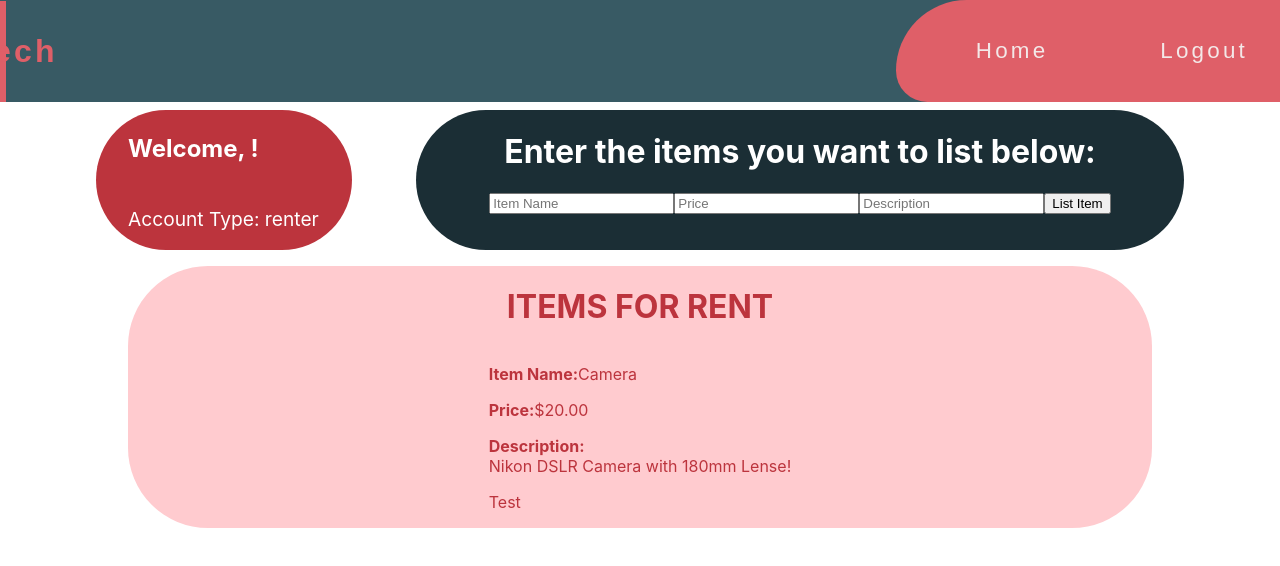
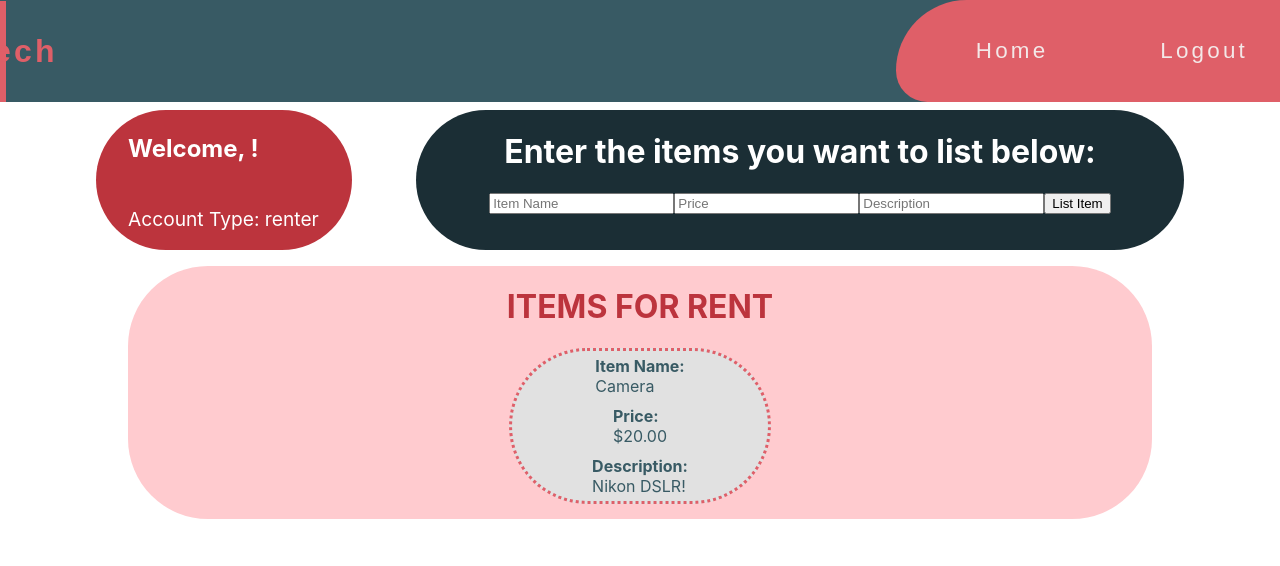
Before and after one commit to Rent-My-Tech/front-end, a React (Create React App) app in the folder rent-my-tech/: page /Dashboard in a window 1280 px wide. Shown: the top 566 px of the page. Built offline with nearby package versions, Linux system fonts and the light colour scheme.

Commit message:
Updated ItemsList Styles

```diff
--- a/rent-my-tech/src/components/ItemsList.js
+++ b/rent-my-tech/src/components/ItemsList.js
@@ -1,4 +1,5 @@
 import React from 'react';
+import styled from 'styled-components'
 
 const ItemsList = () => {
 
@@ -7,15 +8,41 @@ const ItemsList = () => {
     return(
         <>
             <h1>ITEMS FOR RENT</h1>
+            <ItemBox>
             <div className="itemBox">
-                <p><b>Item Name:</b>Camera</p>
-                <p><b>Price:</b>$20.00</p>
-                <p><b>Description:</b><br/>Nikon DSLR Camera with 180mm Lense!</p>
-                <p>Test</p>
+                <p><b>Item Name:</b><br/>Camera</p>
+                <p><b>Price:</b><br/>$20.00</p>
+                <p><b>Description:</b><br/>Nikon DSLR!</p>
             </div>
+            </ItemBox>
         </>
     )
 }
 
 
+const ItemBox = styled.div `
+
+.itemBox{
+    background-color:#E1E1E1;
+    border-radius:80px;
+    border-color:#DF5F69;
+    border-style:dotted;
+    display:flex;
+    flex-direction:column;
+    align-items:center;
+    font-size:1rem;
+    width:20vw;
+    margin-bottom:15px;
+}
+
+p{
+    color:#385A64;
+    margin-top:5px;
+    margin-bottom:5px;
+}
+
+
+`
+
+
 export default ItemsList;
```
Also changed, not shown: rent-my-tech/src/components/SignUp.js (+0 -12 lines).
